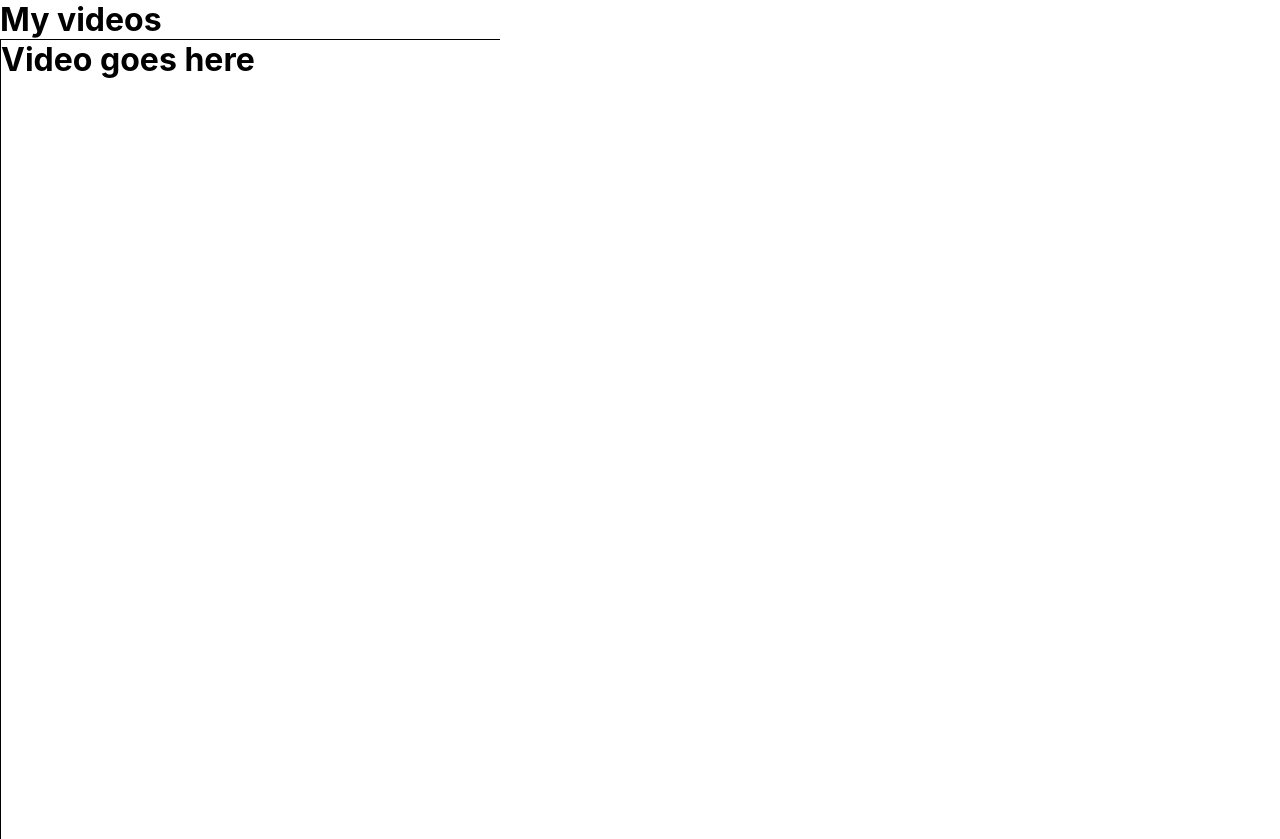
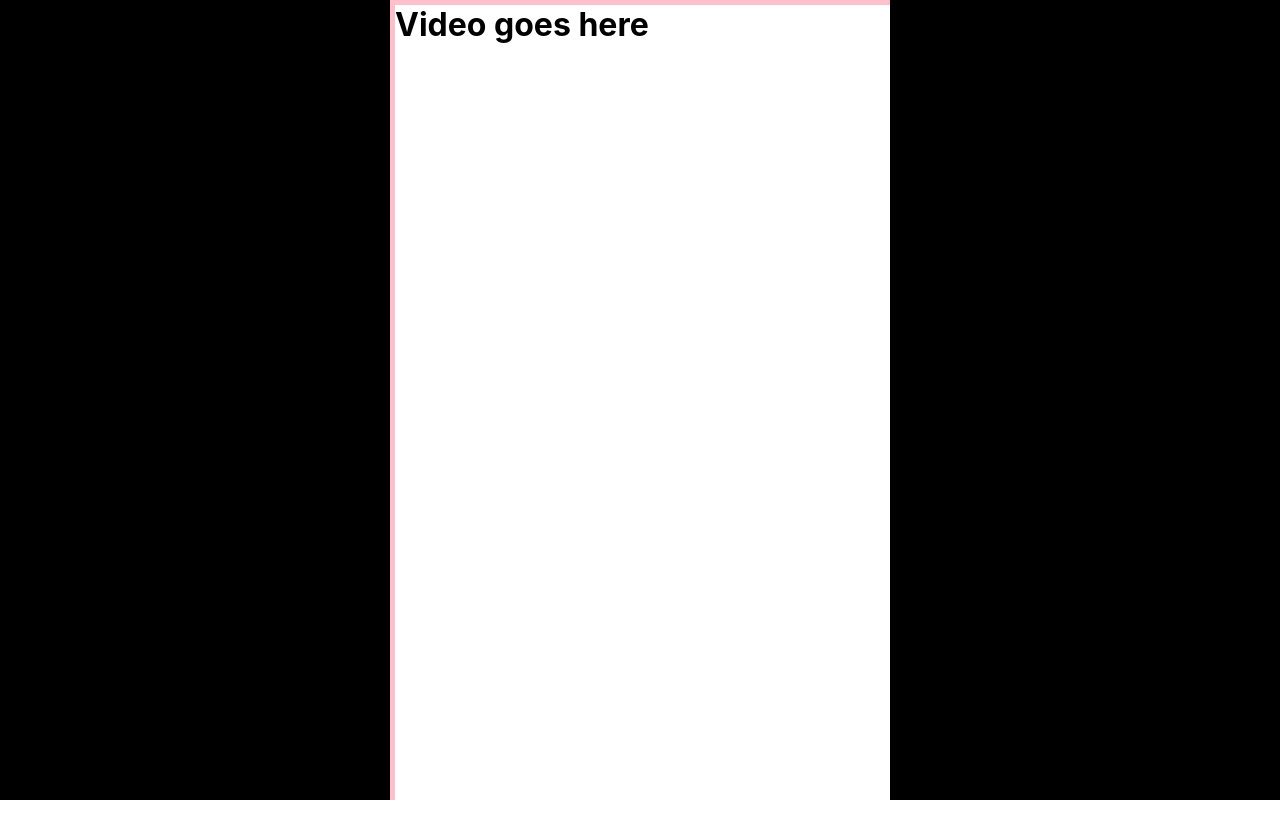
Before and after one commit to mira-kine/tiktok-clone, a React (Create React App) app: page / in a window 1280 px wide. After the commit the page ends 800 px from the top, so only its background shows below. Built offline with nearby package versions, Linux system fonts and the light colour scheme.

Commit message:
centered video carousel, with scroll snap and margins

```diff
--- a/src/App.css
+++ b/src/App.css
@@ -1,5 +1,12 @@
 html {
   scroll-snap-type: y mandatory;
+}
+
+.app {
+  background-color: black;
+  height: 100vh;
+  display: grid;
+  place-items: center;
 }
 
 .app_videos {
@@ -11,3 +18,12 @@ html {
   max-width: 500px;
   scroll-snap-type: y mandatory;
 }
+
+.app_videos::-webkit-scrollbar {
+  display: none;
+}
+
+.app_videos {
+  -ms-overflow-style: none;
+  scrollbar-width: none;
+}
--- a/src/App.jsx
+++ b/src/App.jsx
@@ -5,7 +5,6 @@ function App() {
   return (
     // BEM
     <div className="app">
-      <h1>My videos</h1>
       <div className="app_videos">
         <Video />
         <Video />
--- a/src/components/Video/Video.css
+++ b/src/components/Video/Video.css
@@ -1,7 +1,8 @@
 .video {
   position: relative;
   /* relative to parent, App Video container */
-  border: 1px solid black;
+  border: 5px solid pink;
+  background-color: white;
   height: 100%;
   width: 100%;
   scroll-snap-align: start;
```
Also changed, not shown: 1 other file (tests, documents, lock files or other folders).
